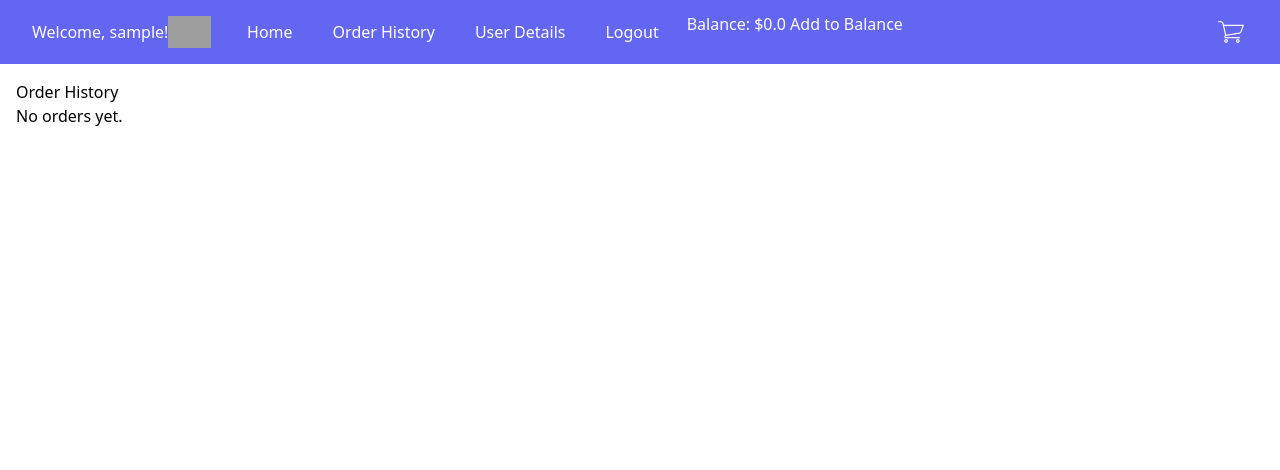
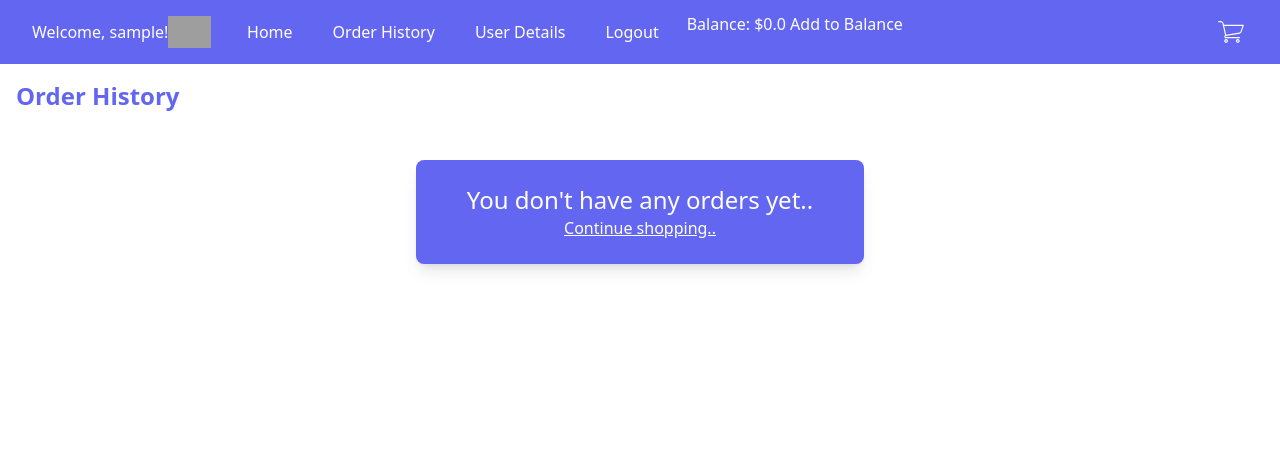
Before and after one commit to TurkiK/Django-E-commerce-Platform, a Django app: page /order_history/ in a window 1280 px wide. Shown: the top 470 px of the page. Run offline with Django 5.2, Linux system fonts and the light colour scheme; the visitor is signed in with stand-in values (Sample User, id 1); data comes from the database, SQL or seed files in the repository; data that the repository does not hold is empty; some libraries are stand-ins or nearby versions; grey boxes are pictures that could not be loaded.

Commit message:
Order_History_design

```diff
--- a/OnlineShopping/myshop/shop/templates/cart_detail.html
+++ b/OnlineShopping/myshop/shop/templates/cart_detail.html
@@ -1,6 +1,7 @@
 {% extends 'base.html' %}
 
 {% block content %}
+
 <h2>Your Cart</h2>
 <ul>
     {% for item in cart_items %}
--- a/OnlineShopping/myshop/shop/templates/order_history.html
+++ b/OnlineShopping/myshop/shop/templates/order_history.html
@@ -3,12 +3,23 @@
 {% block title %}Order History{% endblock %}
 
 {% block content %}
-    <h1>Order History</h1>
+    <div>
+        <h2 class="text-indigo-500 text-2xl font-bold mb-6">Order History</h2>
+    </div>
+<br>
     <ul>
         {% for order in orders %}
             <li>Order #{{ order.id }} - Total: ${{ order.total_price }} - Completed: {{ order.is_completed }}</li>
         {% empty %}
-            <li>No orders yet.</li>
+            <li>
+                <div class="relative flex justify-center bg-cover bg-center">
+                    <div class="relative bg-indigo-500 p-6 rounded-lg shadow-lg w-full max-w-md">
+                        <p class="text-white text-2xl  text-center">You don't have any orders yet..</p>
+                        <p class="text-white text-center underline"><a href="http://127.0.0.1:8000/home/">Continue shopping..</a></p>
+                    </div>
+                </div>
+            </li>
+
         {% endfor %}
     </ul>
 {% endblock %}
```
